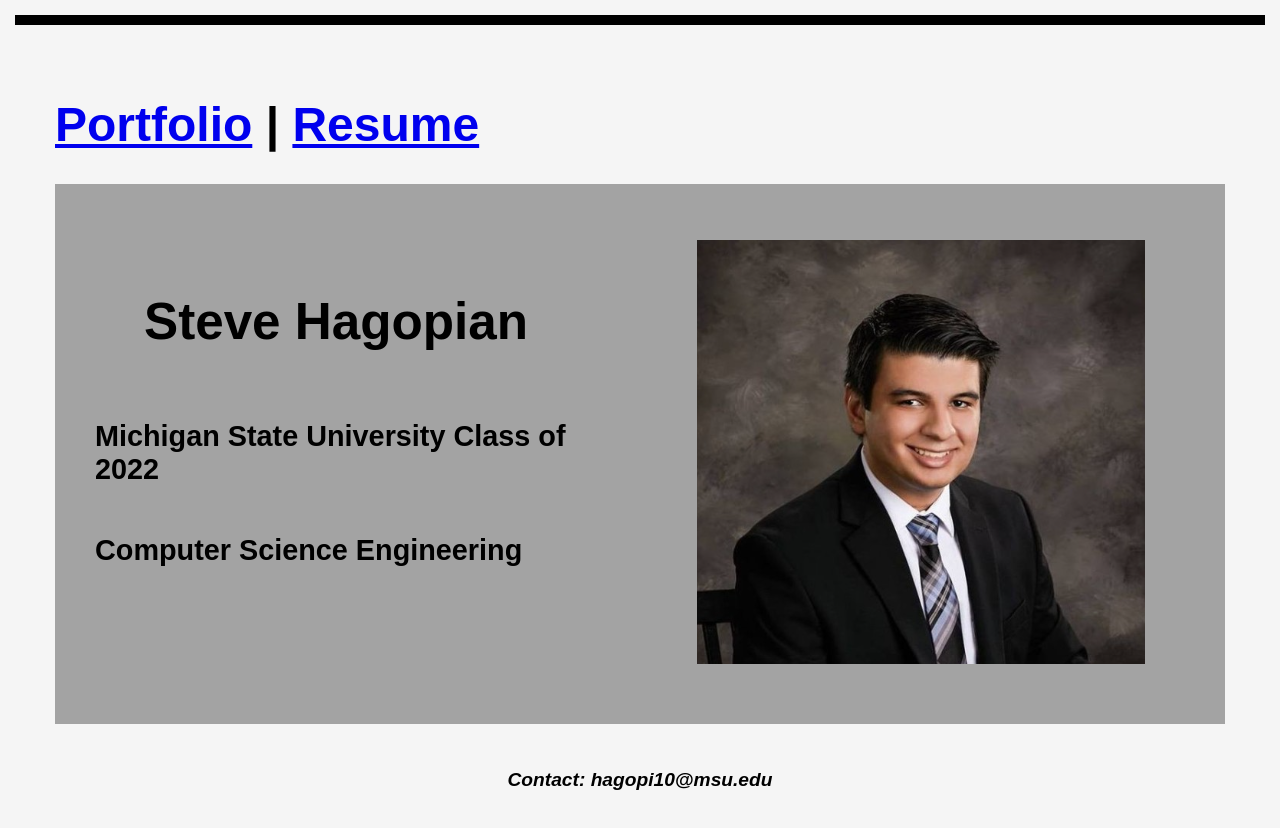
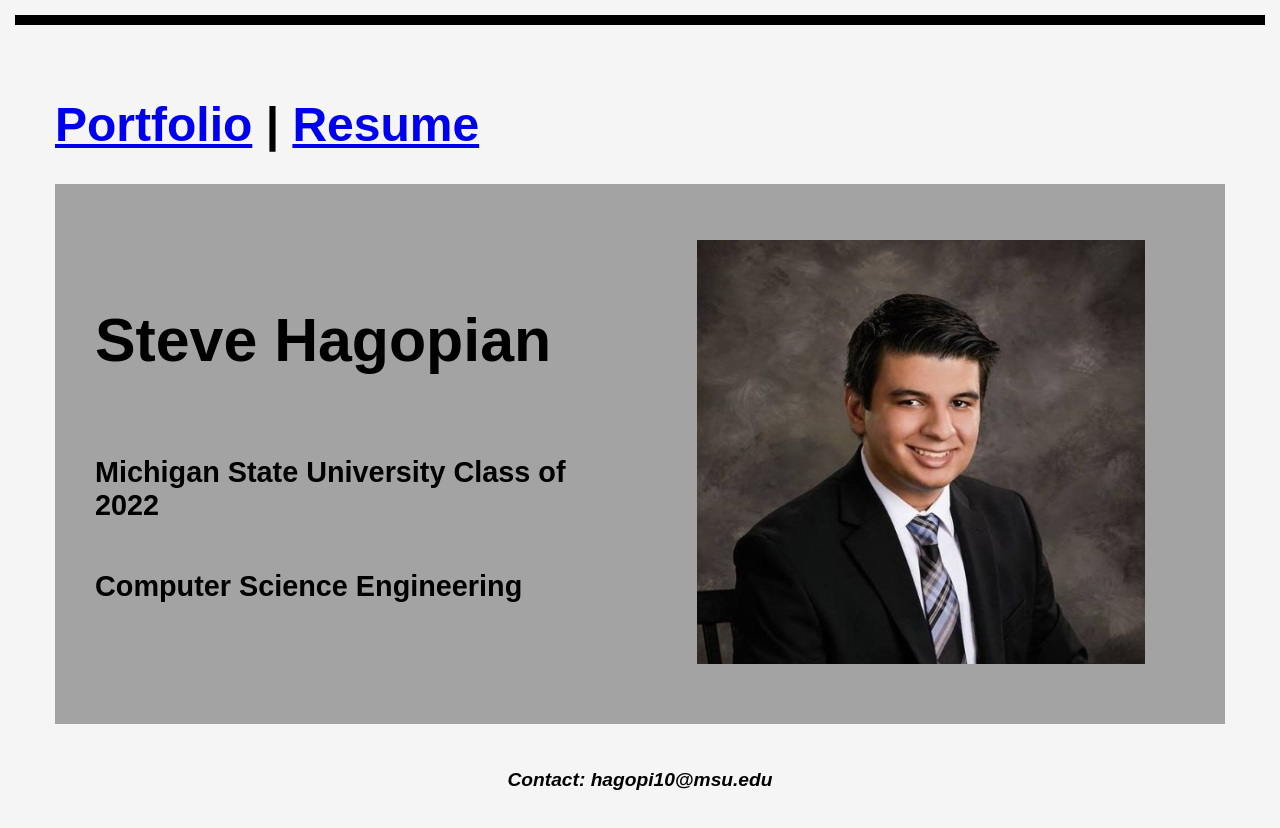
Before and after one commit to hagopi10/mi349_final, a plain HTML site: page index.html in a window 1280 px wide. Drawn offline with Linux system fonts and the light colour scheme.

Commit message:
Add files via upload

```diff
--- a/index.html
+++ b/index.html
@@ -2,7 +2,7 @@
 <html lang="en">
 <head>
     <meta charset="UTF-8">
-    <meta name="viewport" content="width=device-width" initial-scale="1.0">
+    <meta name="viewport" content="width=device-width">
     <link rel="stylesheet" href="style.css">
     <title>Card Layout</title>
 </head>
--- a/style.css
+++ b/style.css
@@ -37,8 +37,7 @@ h6 {
 }
 
 h4 {
-    font-size:3.2em;
-    text-align: center;
+    font-size:3.8em;
 }
 
 hdiv2 {
```
